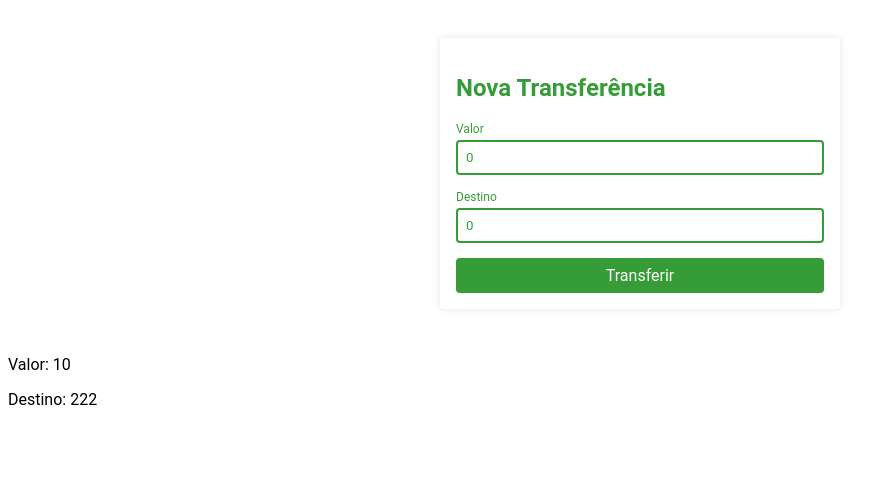
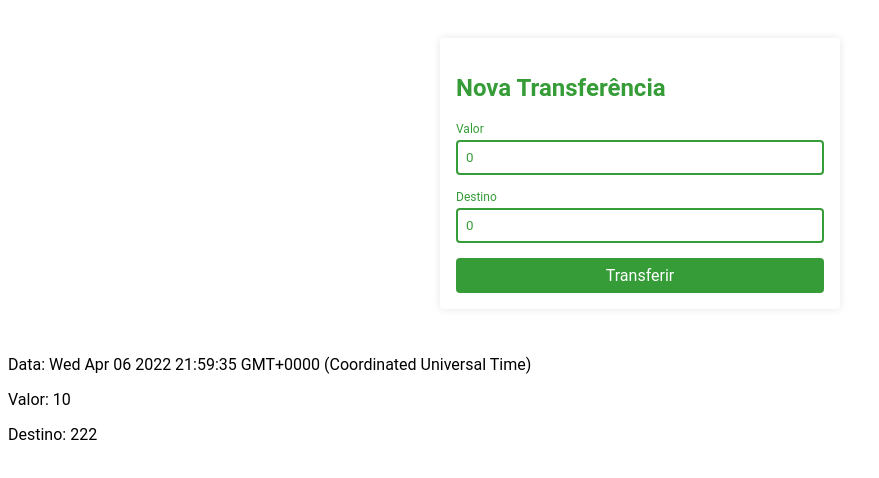
Before and after one commit to HenriGrossDev/bytebank, an Angular app: page / in a window 1280 px wide. Both pictures are taken after a click on the button "Transferir". Shown: the top 478 px of the page, without its empty margins (0-879 px from the left). Built offline with nearby package versions, Linux system fonts and the light colour scheme.

Commit message:
Implementando listagem de operações e adicionando campo de data

```diff
--- a/src/app/app.component.html
+++ b/src/app/app.component.html
@@ -2,4 +2,4 @@
   (aoTransferir)="transferir($event)"
 ></app-nova-transferencia>
 
-<app-extrato [transferencia]="transferencia"></app-extrato>
+<app-extrato [transferencias]="transferencias"></app-extrato>
--- a/src/app/app.component.ts
+++ b/src/app/app.component.ts
@@ -7,12 +7,12 @@
 })
 export class AppComponent {
   title = 'bitebank1';
-  destino!:number;
-  valor!:number;
-  transferencia:any;
+  transferencias: any[] = [];
 
   transferir($event: any){
     console.log($event);
-    this.transferencia = $event;
+    const transferencia = {...$event, data: new Date()}
+    this.transferencias.push(transferencia);
+
   }
 }
--- a/src/app/extrato/extrato.component.html
+++ b/src/app/extrato/extrato.component.html
@@ -1,2 +1,6 @@
+
+<div *ngFor="let transferencia of transferencias">
+<p>Data: {{ transferencia?.data }}</p>
 <p>Valor: {{ transferencia?.valor }}</p>
 <p>Destino: {{ transferencia?.destino }}</p>
+</div>
--- a/src/app/extrato/extrato.component.ts
+++ b/src/app/extrato/extrato.component.ts
@@ -7,7 +7,7 @@
 })
 export class ExtratoComponent implements OnInit {
 
-  @Input() transferencia: any;
+  @Input() transferencias!: any[];
 
   constructor() { }
 
```
